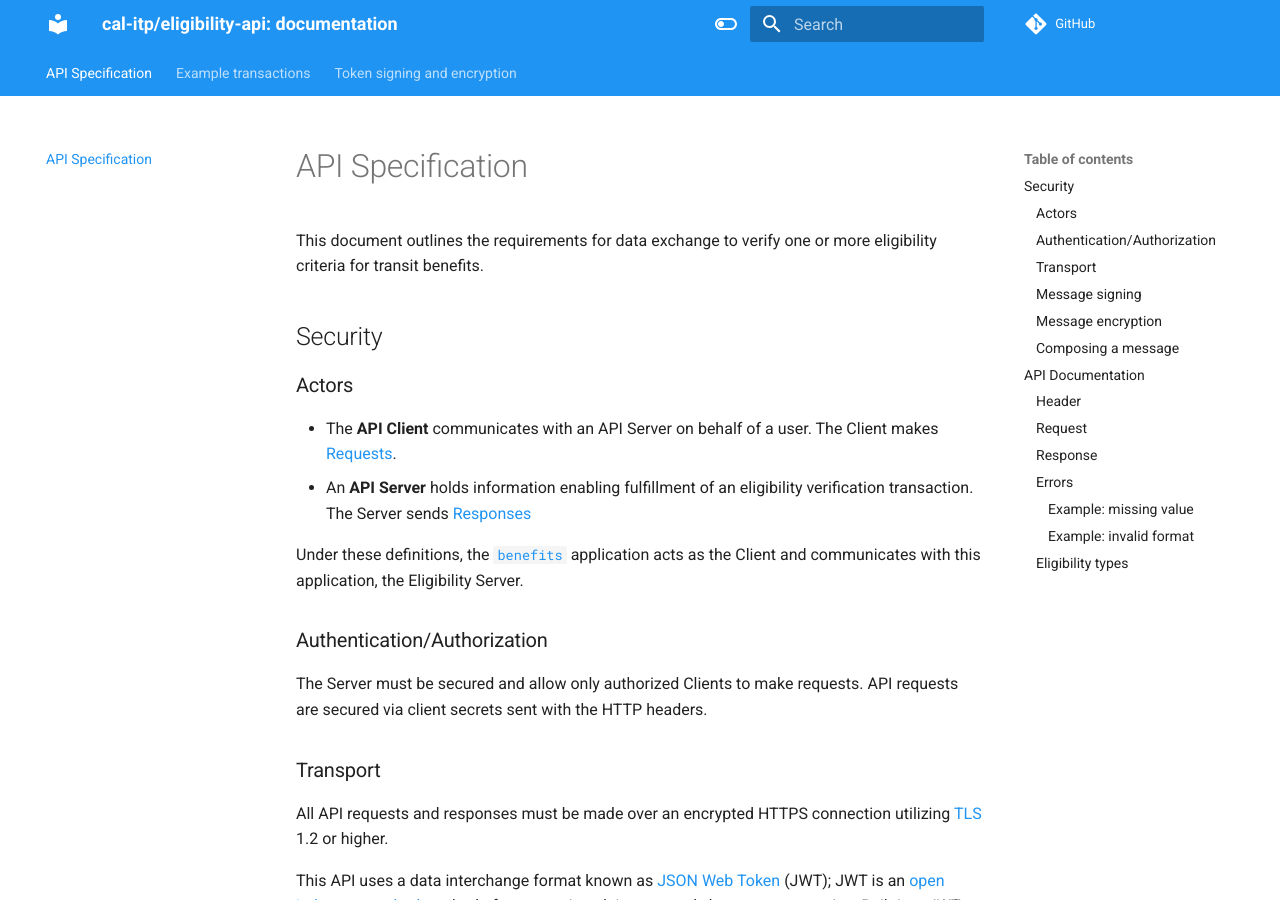
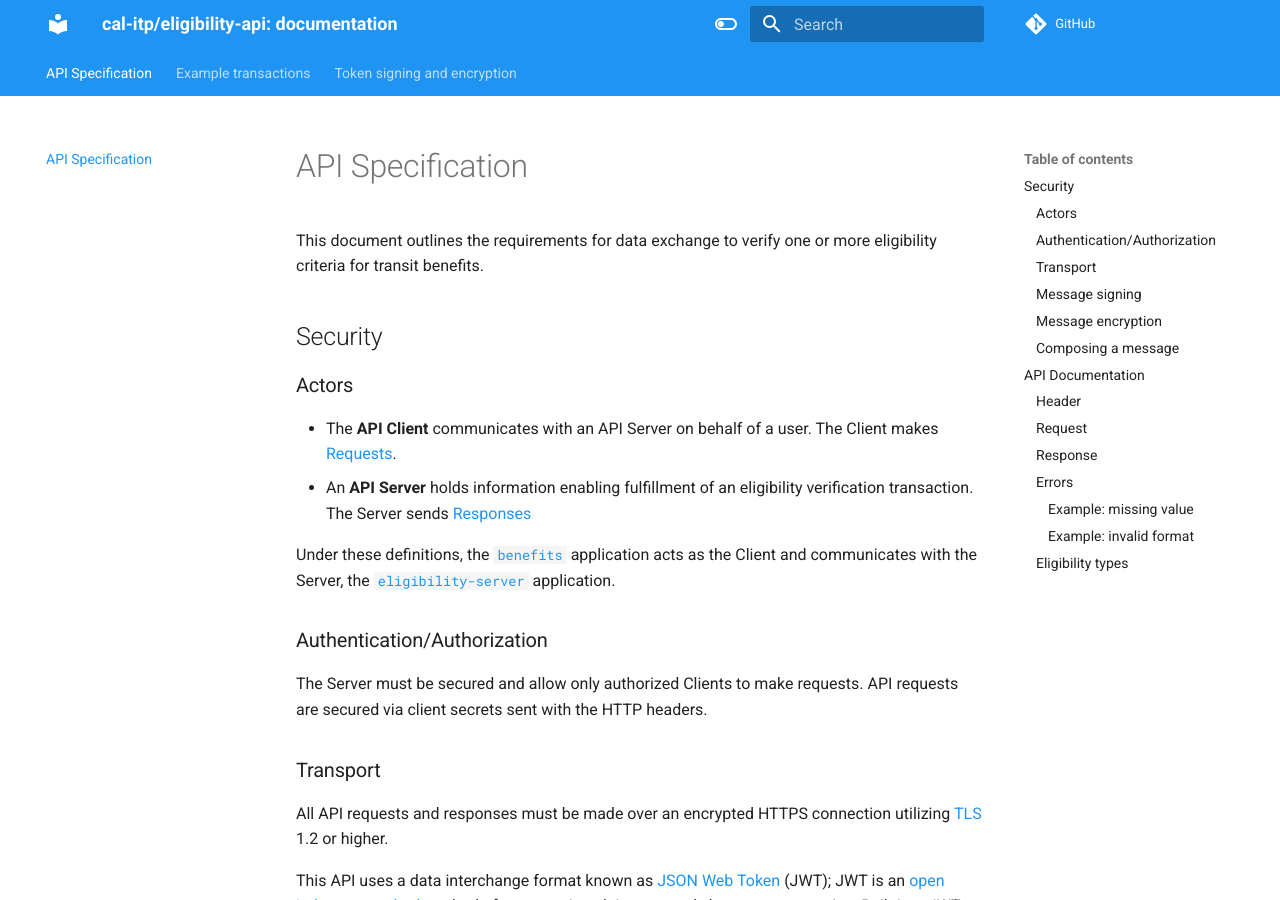
Before and after one commit to cal-itp/eligibility-api, an MkDocs documentation site: the page built from docs/README.md, in a window 1280 px wide and 900 px high. Built offline with MkDocs 1.6.1 and Material for MkDocs 9.7.7, drawn with Linux system fonts in a browser that asks for light colours; nearby versions of some CDN libraries; comment, search, counter and statistics services are not loaded.

Commit message:
feat: make small wording edit to README.md

```diff
--- a/docs/README.md
+++ b/docs/README.md
@@ -10,7 +10,7 @@ This document outlines the requirements for data exchange to verify one or more
 * An **API Server** holds information enabling fulfillment of an eligibility verification transaction. The Server sends
   [Responses](#response)
 
-Under these definitions, the [`benefits`](https://docs.calitp.org/benefits) application acts as the Client and communicates with this application, the Eligibility Server.
+Under these definitions, the [`benefits`](https://docs.calitp.org/benefits) application acts as the Client and communicates with the Server, the [`eligibility-server`](https://docs.calitp.org/eligibility-server) application.
 
 ### Authentication/Authorization
 
```
